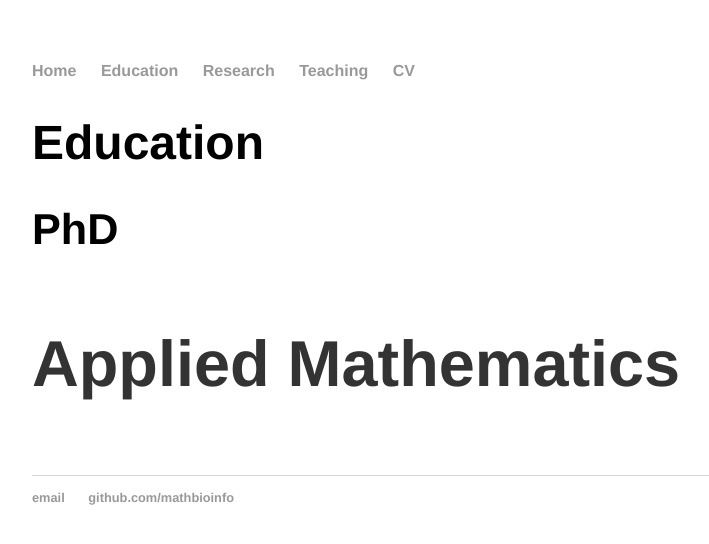
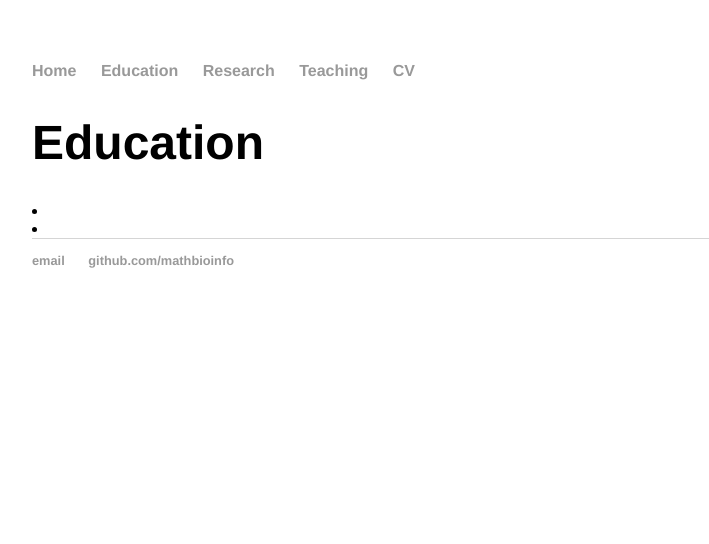
Before and after one commit to MathBioInfo/amjadkhan, a Jekyll site: the page built from Education/index.html, in a window 1280 px wide. Shown: the top 544 px of the page, without its empty margins (160-869 px from the left). Built offline with Jekyll 4.4.1, drawn with Linux system fonts in a browser that asks for light colours.

Commit message:
Update index.html

```diff
--- a/Education/index.html
+++ b/Education/index.html
@@ -6,8 +6,8 @@ title: About my education
 		<div class="Education">
 			<h1>Education</h1>
 			<link rel="stylesheet" type="text/css" href="css/main.css">
-			<h2>PhD<h2>
-			<p>Applied Mathematics  </p>
+			<li><PhD in applied mathematics, University of Western Ontario>
+			<li><Master in mathematical physics, McMaster University>
 
 
 		</div>
```
